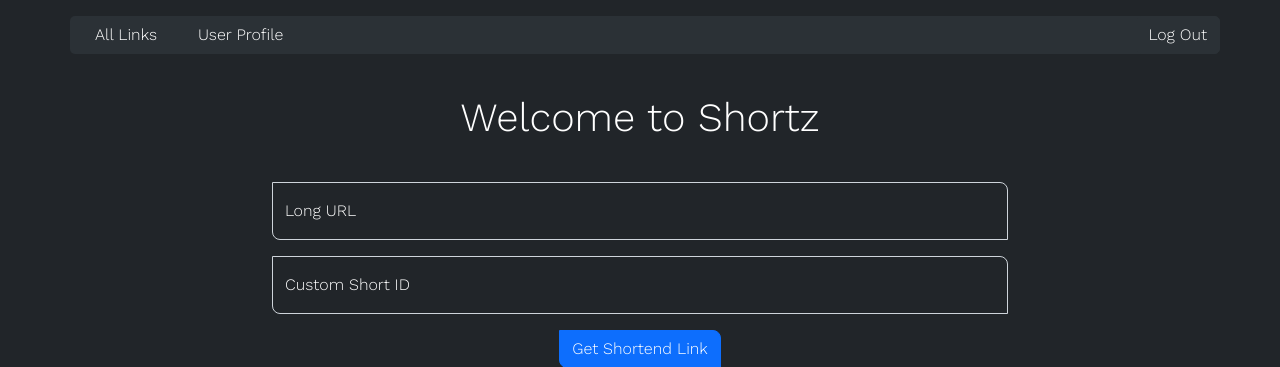
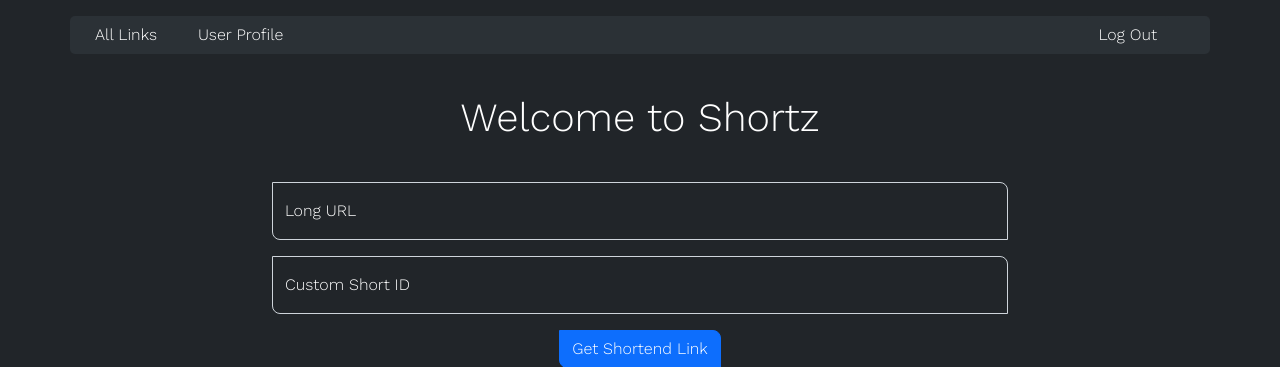
Before and after one commit to danulawa/shortz-test, a Flask app: page / in a window 1280 px wide. Shown: the top 367 px of the page. Run offline with Flask 2, Linux system fonts and the light colour scheme; data that the repository does not hold is empty.

Commit message:
ui test 8

```diff
--- a/core/templates/base.html
+++ b/core/templates/base.html
@@ -73,7 +73,7 @@
         margin-right: 10px;
         border-color: rgb(43, 49, 54);
         position: absolute;
-        right: 50px;
+        right: 100px;
       }
     </style>
 
```
